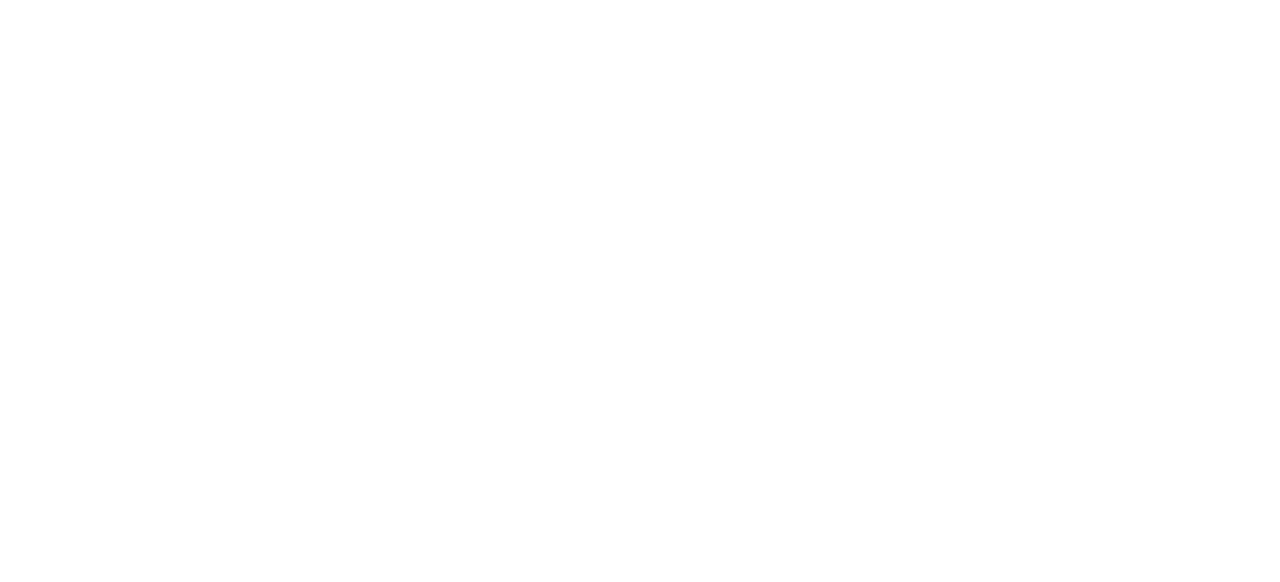
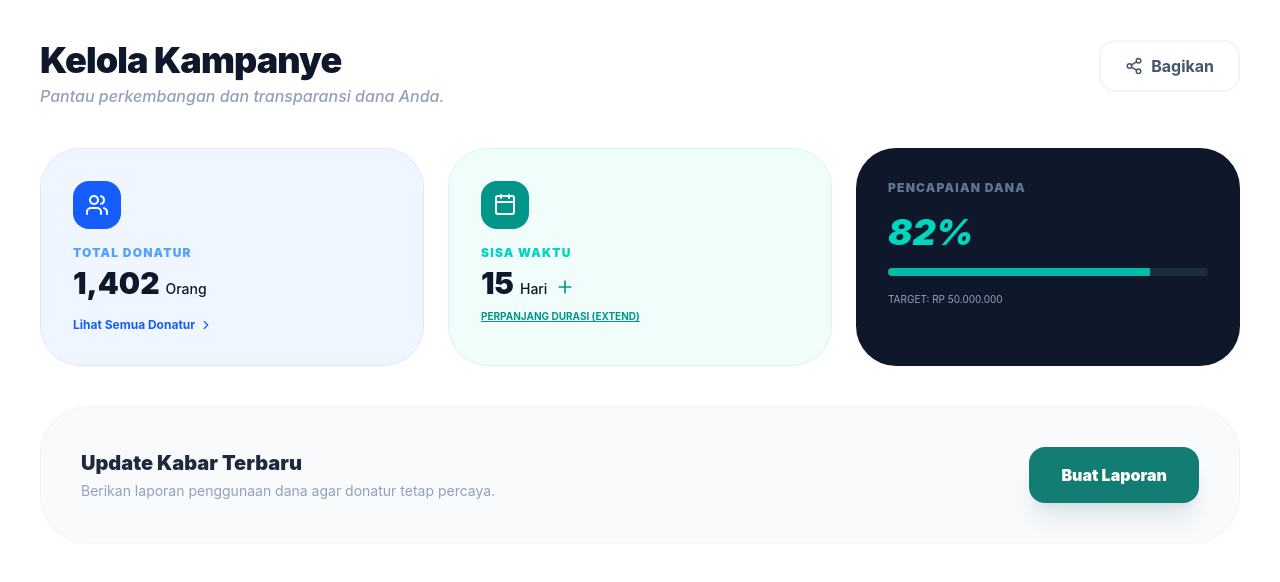
Before and after one commit to group4pbl-carefund/frontend, a React (Vite) app: page /manage-campaign in a window 1280 px wide. Before the commit this address had no page. Shown: the top 582 px of the page. Built offline with nearby package versions, Linux system fonts and the light colour scheme.

Commit message:
feat: add campaign approval for admin and management dashboard for campaigner

```diff
--- a/package.json
+++ b/package.json
@@ -14,11 +14,11 @@
     "@tinymce/tinymce-react": "^6.3.0",
     "axios": "^1.16.0",
     "chart.js": "^4.5.1",
-    "lucide-react": "^1.14.0",
+    "lucide-react": "^1.16.0",
     "react": "^19.2.4",
     "react-chartjs-2": "^5.3.1",
     "react-dom": "^19.2.4",
-    "react-router-dom": "^7.15.0"
+    "react-router-dom": "^7.15.1"
   },
   "devDependencies": {
     "@eslint/js": "^9.39.4",
--- a/src/App.jsx
+++ b/src/App.jsx
@@ -22,33 +22,42 @@ import CreateCampaignPage from './pages/createCampaignPage';
 import TermsAcceptancePage from './pages/termsAcceptancePage';
 import AboutUsPage from './pages/aboutUsPage';
 import TermsGuard from './components/termsGuard';
+import CampaignApprovalPage from './pages/admin/campaignApprovalPage';
+import ManageCampaignPage from './pages/campaigner/manageCampaignPage';
 
 function App() {
   return (
     <Router>
       <Routes>
-        {/* Public Routes - Always accessible */}
+        {/* Public Routes */}
         <Route path="/" element={<LandingPage />} />
         <Route path="/login" element={<LoginPage />} />
         <Route path="/register" element={<RegisterPage />} />
         <Route path="/about-us" element={<AboutUsPage />} />
         <Route path="/accept-terms" element={<TermsAcceptancePage />} />
 
-        {/* Protected Routes - Subject to T&C Interceptor Gate */}
+        {/* Protected Routes (Semua di dalam Guard) */}
         <Route element={<TermsGuard />}>
           <Route path="/user-profile" element={<UserProfilePage />} />
           <Route path="/dashboard" element={<DashboardPage />} />
           <Route path="/edukasi" element={<EducationPage />} />
           <Route path="/edukasi/:id" element={<ArtikelDetail />} />
           <Route path="/donasi" element={<ProgramsPage />} />
-          <Route path="/admin/*" element={<AdminDashboardPage />} />
-          <Route path="/admin/edukasi" element={<AdminEducationPage />} />
-          <Route path="/admin/edukasi/manage" element={<CmsEdukasiPage />} />
+
+          {/* 1. Rute User/Campaigner */}
+          <Route path="/manage-campaign" element={<ManageCampaignPage />} />
+          <Route path="/buat-kampanye" element={<CreateCampaignPage />} />
+
+          <Route path="/admin/approval-campaign" element={<CampaignApprovalPage />} />
           <Route path="/admin/edukasi/manage/create" element={<CreateArticlePage />} />
           <Route path="/admin/edukasi/manage/edit/:id" element={<EditArticlePage />} />
+          <Route path="/admin/edukasi/manage" element={<CmsEdukasiPage />} />
+          <Route path="/admin/edukasi" element={<AdminEducationPage />} />
+
+          <Route path="/admin/*" element={<AdminDashboardPage />} />
+
           <Route path="/donasi/:id" element={<DonationDetailPage />} />
           <Route path="/donasi/:id/checkout" element={<CheckoutPage />} />
-          <Route path="/buat-kampanye" element={<CreateCampaignPage />} />
         </Route>
       </Routes>
     </Router>
--- a/src/components/navbar.jsx
+++ b/src/components/navbar.jsx
@@ -37,28 +37,40 @@ const Navbar = () => {
         <Link to="/" className="text-lg font-bold text-slate-600 hover:text-[#60C9B3] transition-colors">
           Beranda
         </Link>
+
         {isLoggedIn && (
           <>
             {userRole === 'admin' ? (
-              <Link to="/admin" className="text-lg font-bold text-slate-600 hover:text-[#60C9B3] transition-colors">
-                Admin
-              </Link>
+              <>
+                <Link to="/admin" className="text-lg font-bold text-slate-600 hover:text-[#60C9B3] transition-colors">
+                  Admin Dashboard
+                </Link>
+                {/* TAMBAHAN UNTUK ADMIN */}
+                <Link to="/admin/approval-campaign" className="text-lg font-bold text-teal-600 hover:text-[#428879] transition-colors">
+                  Approval
+                </Link>
+              </>
             ) : (
-              <Link to="/dashboard" className="text-lg font-bold text-slate-600 hover:text-[#60C9B3] transition-colors">
-                Dashboard Komunitas
-              </Link>
+              <>
+                <Link to="/dashboard" className="text-lg font-bold text-slate-600 hover:text-[#60C9B3] transition-colors">
+                  Dashboard
+                </Link>
+                {/* TAMBAHAN UNTUK USER/CAMPAIGNER */}
+                <Link to="/manage-campaign" className="text-lg font-bold text-[#147D73] hover:text-[#0e5e57] transition-colors">
+                  Kelola Campaign
+                </Link>
+              </>
             )}
 
-            {/* === BAGIAN YANG DIUBAH === */}
             <Link
               to={userRole === 'admin' ? '/admin/edukasi' : '/edukasi'}
               className="text-lg font-bold text-slate-600 hover:text-[#60C9B3] transition-colors"
             >
               Edukasi
             </Link>
-            {/* ========================= */}
           </>
         )}
+
         <Link to="/about-us" className="text-lg font-bold text-slate-600 hover:text-[#60C9B3] transition-colors">
           Tentang Kami
         </Link>
--- /dev/null
+++ b/src/pages/admin/campaignApprovalPage.jsx
@@ -0,0 +1,72 @@
+import React, { useState } from 'react';
+import { Check, X, Eye, ShieldCheck, FileText } from 'lucide-react';
+
+const CampaignApprovalPage = () => {
+  const [pendingCampaigns, setPendingCampaigns] = useState([
+    {
+      id: 1,
+      title: "Bantuan Pangan Korban Banjir",
+      user: "Relawan Kita",
+      docStatus: "KTP Terverifikasi",
+      category: "Bencana Alam",
+      target: "Rp 50.000.000"
+    },
+    {
+      id: 2,
+      title: "Beasiswa Anak Yatim Piatu",
+      user: "Yayasan Amanah",
+      docStatus: "Dokumen Yayasan Lengkap",
+      category: "Pendidikan",
+      target: "Rp 120.000.000"
+    },
+  ]);
+
+  const handleAction = (id, action) => {
+    const message = action === 'Approve'
+      ? "Kampanye disetujui dan sekarang tampil di publik!"
+      : "Kampanye ditolak. User akan menerima notifikasi.";
+    alert(message);
+    setPendingCampaigns(pendingCampaigns.filter(c => c.id !== id));
+  };
+
+  return (
+    <div className="p-10 bg-slate-50 min-h-screen">
+      <div className="flex items-center gap-4 mb-8">
+        <div className="bg-teal-600 p-3 rounded-2xl text-white shadow-lg"><ShieldCheck size={32} /></div>
+        <div>
+          <h1 className="text-3xl font-black text-slate-800">Review Panel</h1>
+          <p className="text-slate-500">Tinjau kampanye baru dari Tahap 3 Verifikasi.</p>
+        </div>
+      </div>
+
+      <div className="grid gap-4">
+        {pendingCampaigns.map((camp) => (
+          <div key={camp.id} className="bg-white p-6 rounded-[2rem] shadow-sm border border-slate-100 flex items-center justify-between">
+            <div className="flex gap-6 items-center">
+              <div className="bg-slate-100 p-4 rounded-2xl text-slate-400"><FileText size={24} /></div>
+              <div>
+                <span className="text-[10px] font-black bg-blue-50 text-blue-600 px-2 py-1 rounded uppercase tracking-widest">{camp.category}</span>
+                <h3 className="font-bold text-slate-800 text-lg mt-1">{camp.title}</h3>
+                <p className="text-sm text-slate-400 font-medium">Oleh: {camp.user} • <span className="text-teal-600 font-bold">{camp.docStatus}</span></p>
+              </div>
+            </div>
+
+            <div className="flex items-center gap-6">
+              <div className="text-right">
+                <p className="text-xs text-slate-400 font-bold uppercase">Target Dana</p>
+                <p className="font-black text-slate-900 text-xl">{camp.target}</p>
+              </div>
+              <div className="flex gap-2">
+                <button onClick={() => handleAction(camp.id, 'Approve')} className="p-4 bg-teal-600 text-white rounded-2xl hover:bg-teal-700 transition-all shadow-lg shadow-teal-100"><Check size={20}/></button>
+                <button onClick={() => handleAction(camp.id, 'Reject')} className="p-4 bg-rose-50 text-rose-600 rounded-2xl hover:bg-rose-600 hover:text-white transition-all"><X size={20}/></button>
+              </div>
+            </div>
+          </div>
+        ))}
+        {pendingCampaigns.length === 0 && <p className="text-center py-20 text-slate-400 italic font-medium">Semua antrean sudah diproses.</p>}
+      </div>
+    </div>
+  );
+};
+
+export default CampaignApprovalPage;
--- /dev/null
+++ b/src/pages/campaigner/manageCampaignPage.jsx
@@ -0,0 +1,63 @@
+import React, { useState } from 'react';
+import { Users, Calendar, Plus, ChevronRight, LayoutDashboard, Share2 } from 'lucide-react';
+
+const ManageCampaignPage = () => {
+  const [days, setDays] = useState(15);
+
+  return (
+    <div className="p-10 bg-white min-h-screen">
+      <div className="flex justify-between items-start mb-10">
+        <div>
+          <h1 className="text-4xl font-black text-slate-900 tracking-tight">Kelola Kampanye</h1>
+          <p className="text-slate-400 mt-1 font-medium italic">Pantau perkembangan dan transparansi dana Anda.</p>
+        </div>
+        <button className="flex items-center gap-2 px-6 py-3 border-2 border-slate-100 rounded-2xl font-bold text-slate-600 hover:bg-slate-50 transition-all">
+          <Share2 size={18} /> Bagikan
+        </button>
+      </div>
+
+      <div className="grid grid-cols-1 md:grid-cols-3 gap-6 mb-10">
+        {/* Total Donatur */}
+        <div className="p-8 bg-blue-50 rounded-[2.5rem] border border-blue-100">
+          <div className="bg-blue-600 w-12 h-12 rounded-2xl flex items-center justify-center text-white mb-4"><Users size={24}/></div>
+          <p className="text-xs font-black text-blue-400 uppercase tracking-widest">Total Donatur</p>
+          <h2 className="text-3xl font-black text-slate-900 mt-1">1,402 <span className="text-sm font-medium">Orang</span></h2>
+          <button className="mt-4 text-blue-600 text-xs font-bold flex items-center gap-1 hover:underline">Lihat Semua Donatur <ChevronRight size={14}/></button>
+        </div>
+
+        {/* Sisa Waktu & Extend */}
+        <div className="p-8 bg-teal-50 rounded-[2.5rem] border border-teal-100">
+          <div className="bg-teal-600 w-12 h-12 rounded-2xl flex items-center justify-center text-white mb-4"><Calendar size={24}/></div>
+          <p className="text-xs font-black text-teal-400 uppercase tracking-widest">Sisa Waktu</p>
+          <div className="flex items-end gap-2">
+            <h2 className="text-3xl font-black text-slate-900 mt-1">{days} <span className="text-sm font-medium">Hari</span></h2>
+            <button onClick={() => setDays(days + 7)} className="mb-1 text-teal-600 hover:scale-110 transition-all"><Plus size={20}/></button>
+          </div>
+          <p className="text-[10px] text-teal-600 font-bold mt-2 uppercase underline cursor-pointer" onClick={() => setDays(days + 7)}>Perpanjang Durasi (Extend)</p>
+        </div>
+
+        {/* Persentase Dana */}
+        <div className="p-8 bg-slate-900 rounded-[2.5rem] text-white">
+          <p className="text-xs font-black text-slate-500 uppercase tracking-widest mb-4">Pencapaian Dana</p>
+          <h2 className="text-4xl font-black text-teal-400 italic">82%</h2>
+          <div className="w-full bg-slate-800 h-2 rounded-full mt-4 overflow-hidden">
+            <div className="bg-teal-500 h-full w-[82%]"></div>
+          </div>
+          <p className="text-[10px] text-slate-400 mt-4 uppercase">Target: Rp 50.000.000</p>
+        </div>
+      </div>
+
+      <div className="bg-slate-50 p-10 rounded-[3rem] border border-slate-100 flex justify-between items-center">
+        <div>
+          <h3 className="text-xl font-black text-slate-800">Update Kabar Terbaru</h3>
+          <p className="text-slate-400 text-sm mt-1">Berikan laporan penggunaan dana agar donatur tetap percaya.</p>
+        </div>
+        <button className="bg-[#147D73] text-white px-8 py-4 rounded-2xl font-black hover:bg-[#0e5e57] transition-all shadow-xl shadow-teal-900/10">
+          Buat Laporan
+        </button>
+      </div>
+    </div>
+  );
+};
+
+export default ManageCampaignPage;
```
Also changed, not shown: 1 other file (tests, documents, lock files or other folders).
